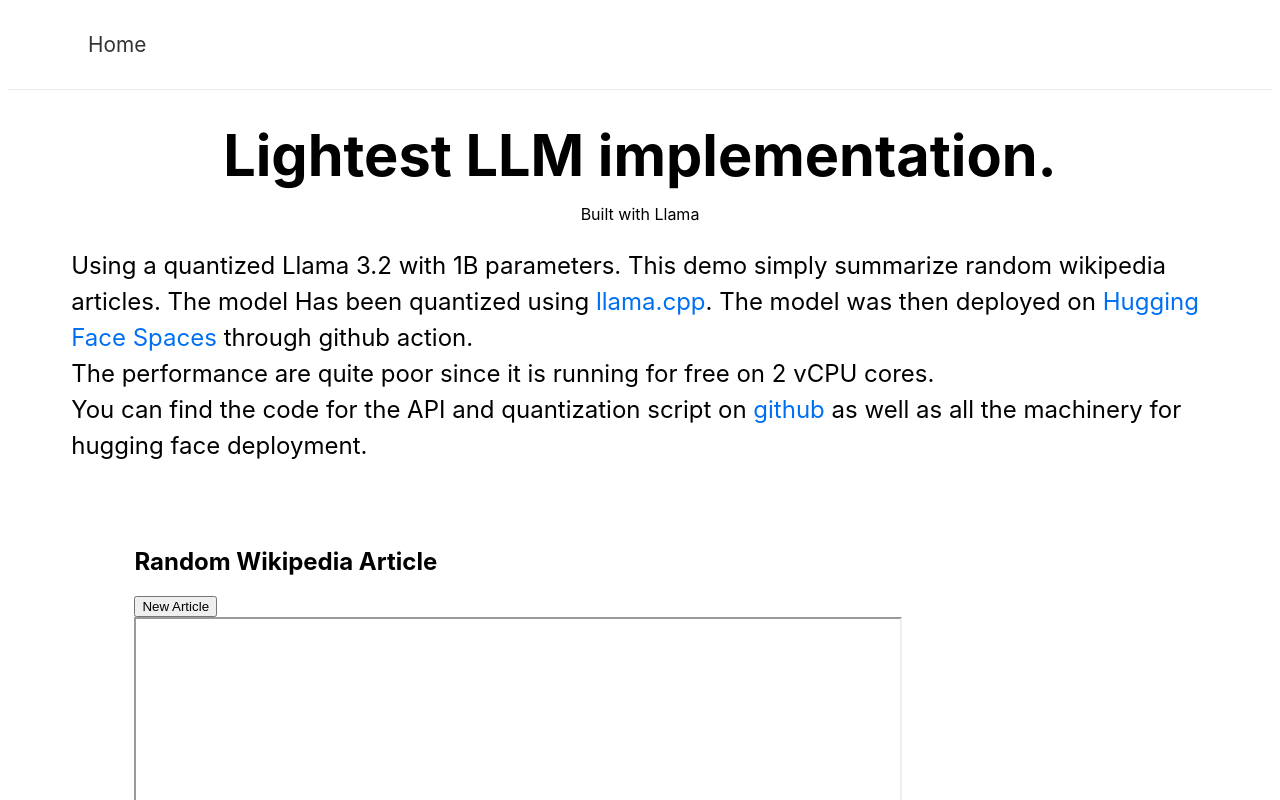
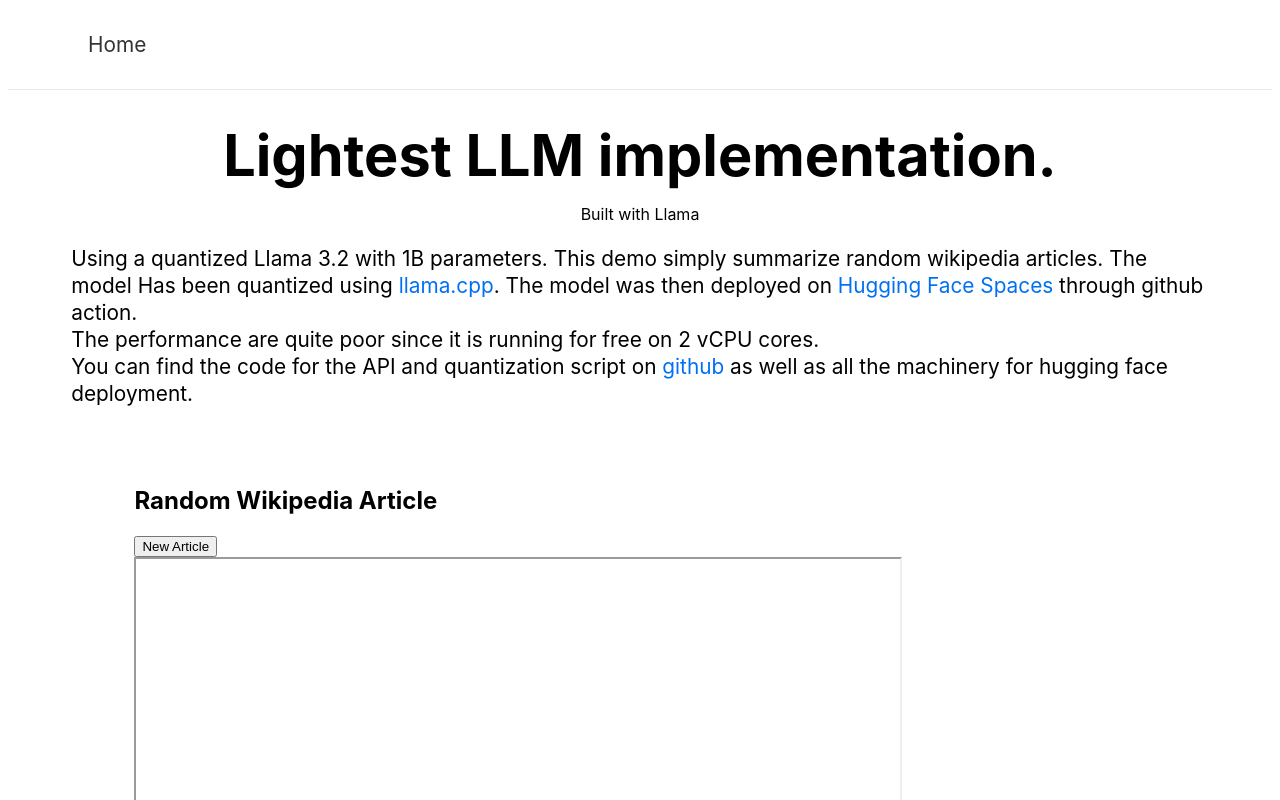
Before and after one commit to aygalic/portfolio, a Next.js app in the folder nextjs-blog/: page /tiny_llama in a window 1280 px wide. Shown: the top 800 px of the page. Built offline with nearby package versions, Linux system fonts and the light colour scheme; no server answers.

Commit message:
chore: more css tweaks

```diff
--- a/nextjs-blog/styles/Home.module.css
+++ b/nextjs-blog/styles/Home.module.css
@@ -35,8 +35,8 @@
 
 .description,
 .text {
-  line-height: 1.5;
-  font-size: 1.5rem;
+  line-height: 1.3;
+  font-size: 1.3rem;
   max-width: 90%;
 }
 
```
